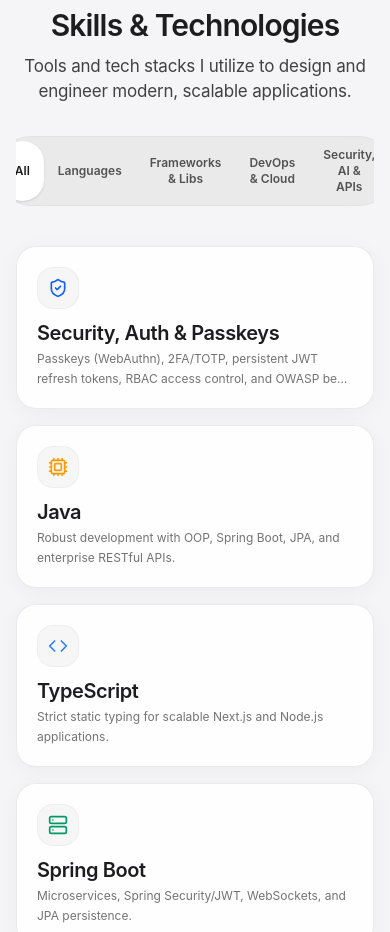
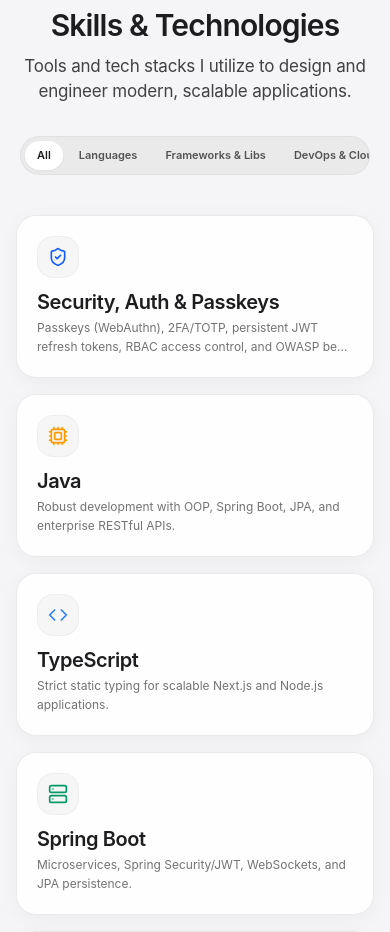
Before and after one commit to mwndl/portfolio, a Next.js app in the folder v2/: page / in a window 390 px wide. Shown: the part 1280-2212 px from the top of the page. Built offline with nearby package versions, Linux system fonts and the light colour scheme.

Commit message:
fix(mobile): make Skills category SegmentedControl horizontally scrollable with touch-swipe on mobile screens

```diff
--- a/v2/src/components/SegmentedControl.tsx
+++ b/v2/src/components/SegmentedControl.tsx
@@ -29,7 +29,7 @@
   return (
     <div
       className={clsx(
-        "inline-flex p-1 rounded-full bg-neutral-200/70 backdrop-blur-md border border-neutral-300/40 select-none",
+        "flex items-center gap-1 p-1 rounded-full bg-neutral-200/70 backdrop-blur-md border border-neutral-300/40 select-none max-w-full overflow-x-auto scrollbar-none shrink-0",
         className
       )}
     >
@@ -39,18 +39,18 @@
           <button
             key={option.id}
             onClick={() => onChange(option.id)}
-            className="relative px-3.5 py-1.5 text-xs font-semibold rounded-full transition-colors focus:outline-none cursor-pointer flex items-center gap-1.5 z-10"
+            className="relative px-3 sm:px-3.5 py-1.5 text-[11px] sm:text-xs font-semibold rounded-full transition-colors focus:outline-none cursor-pointer flex items-center gap-1.5 z-10 shrink-0 whitespace-nowrap"
           >
             {isActive && (
               <motion.div
                 layoutId={layoutId}
                 transition={appleElementSpring}
-                className="absolute inset-0 bg-white rounded-full shadow-sm z-0"
+                className="absolute inset-0 bg-white rounded-full shadow-xs z-0"
               />
             )}
             <span
               className={clsx(
-                "relative z-10 flex items-center gap-1.5 transition-colors duration-200",
+                "relative z-10 flex items-center gap-1.5 transition-colors duration-200 whitespace-nowrap",
                 isActive
                   ? "text-[#1d1d1f] font-semibold"
                   : "text-neutral-600 hover:text-neutral-900"
--- a/v2/src/components/Skills.tsx
+++ b/v2/src/components/Skills.tsx
@@ -118,7 +118,7 @@
         </div>
 
         {/* Category Segmented Control */}
-        <div className="flex justify-center overflow-x-auto max-w-full pb-2 scrollbar-none">
+        <div className="w-full overflow-x-auto px-1 flex justify-start sm:justify-center scrollbar-none pb-2">
           <SegmentedControl
             layoutId="skills-category-pill"
             options={filterOptions}
```
